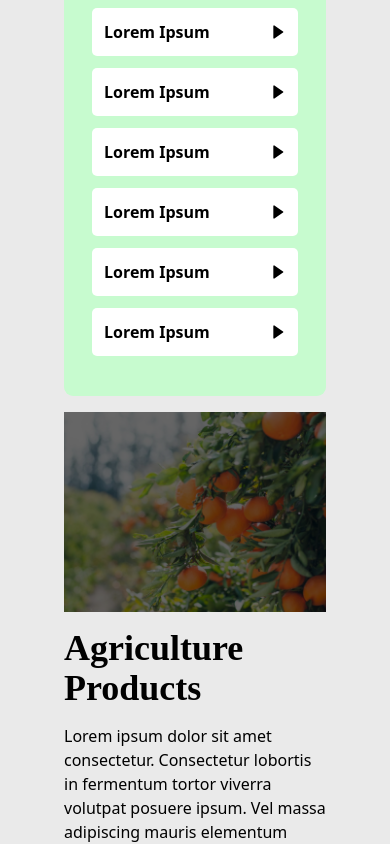
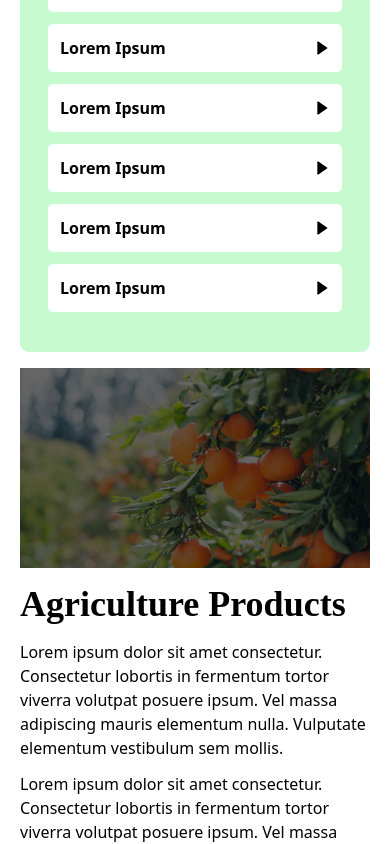
Before and after one commit to JUNNY12/bemfort, a React (Vite) app: page /products in a window 390 px wide. Shown: the part 716-1560 px from the top of the page. Built offline with nearby package versions, Linux system fonts and the light colour scheme.

Commit message:
responsiveness padding change

```diff
--- a/src/pages/products/Products.tsx
+++ b/src/pages/products/Products.tsx
@@ -6,7 +6,7 @@ export default function Products() {
   return (
     <Container tag="div">
         <Jumbotron/>
-        <Container tag="div" styles="p-[64px]">
+        <Container tag="div" styles="bg-white p-[64px] lg:p-[20px]">
           <ProductList />
         </Container>
     </Container>
```
